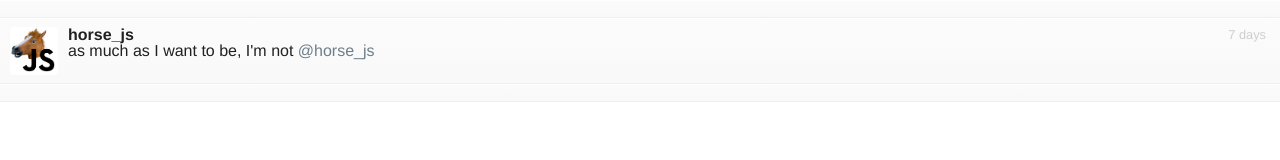
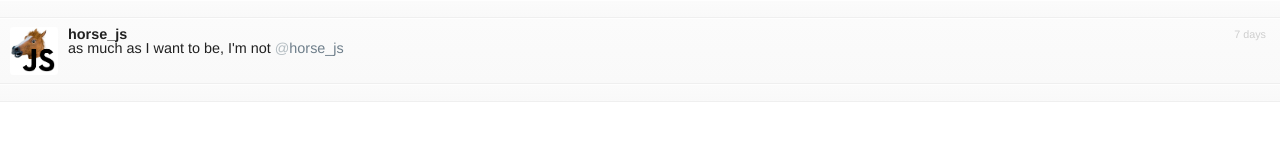
Before and after one commit to patrick-gleeson/horse_html, a plain HTML site: page index.html in a window 1280 px wide. Drawn offline with Linux system fonts and the light colour scheme.

Commit message:
Colour and size tweaks

```diff
--- a/index.html
+++ b/index.html
@@ -12,7 +12,7 @@
       <div class="when">7 days</div>
       <img class="icon" src="horse.png" />
       <h2>horse_js</h2>
-      <p>as much as I want to be, I'm not <span class="handle">@horse_js</span></p>
+      <p>as much as I want to be, I'm not <span class="at">@</span><span class="handle">horse_js</span></p>
     </div>
     <div class="box cf"></div>
   </body>
--- a/style.css
+++ b/style.css
@@ -5,6 +5,7 @@
   border-top: 1px solid #FEFEFE;
   clear: both;
   font-family: 'helvetica', 'sans-serif';
+  font-size: 90%;
 
   background: #FAFAFA; /* For browsers that do not support gradients */
   background: -webkit-linear-gradient(#FBFBFB, #F9F9F9); /* For Safari 5.1 to 6.0 */
@@ -28,12 +29,16 @@
 .box .when {
   float: right;
   color: #CECECE;
-  font-size: 80%;
+  font-size: 75%;
   padding-top: 2px;
 }
 
 .box .handle {
   color: #6E7E8A;
+}
+
+.box .at {
+  color: #B4BDC2;
 }
 
 /*  Clearfix courtesy of http://nicolasgallagher.com/micro-clearfix-hack/
```
